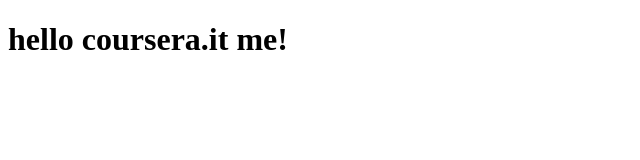
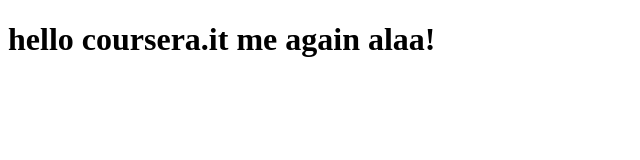
Before and after one commit to corleone101-A/coursera-alaasite, a plain HTML site: page index.html in a window 1280 px wide. Shown: the whole page, without its empty margins (0-640 px from the left). Drawn offline with Linux system fonts and the light colour scheme.

Commit message:
again it is message

```diff
--- a/index.html
+++ b/index.html
@@ -4,6 +4,6 @@
     <title>hello coursera!</title>
 </head>
 <body>
-    <h1>hello coursera.it me!</h1>
+    <h1>hello coursera.it me again alaa!</h1>
 </body>
 </html>
```
